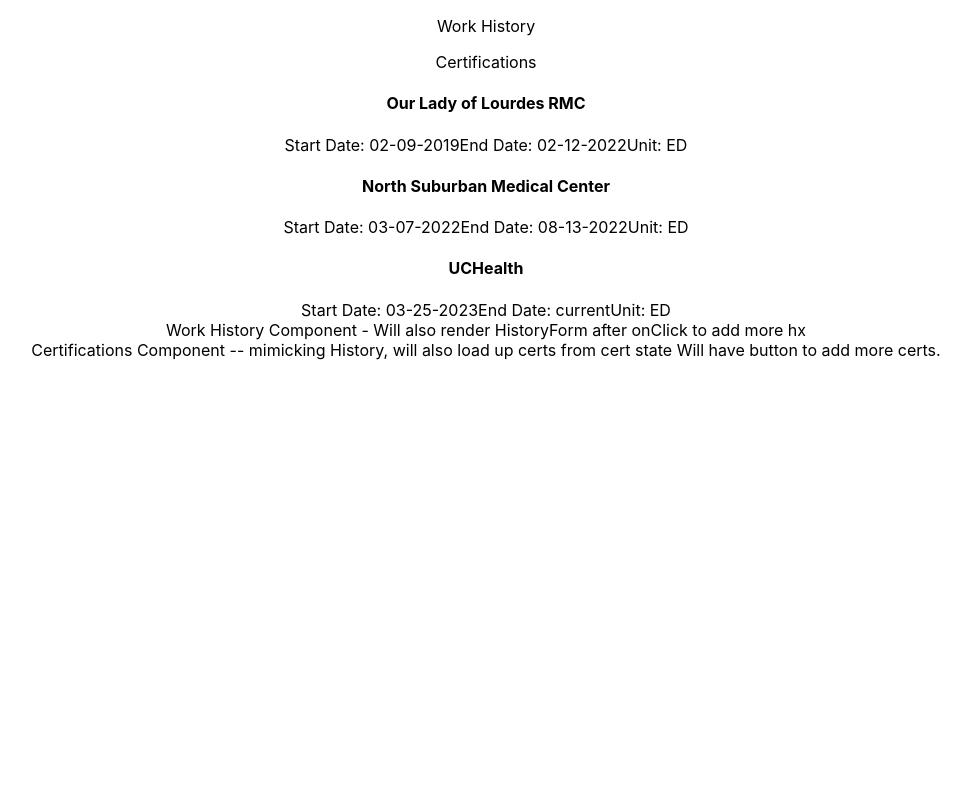
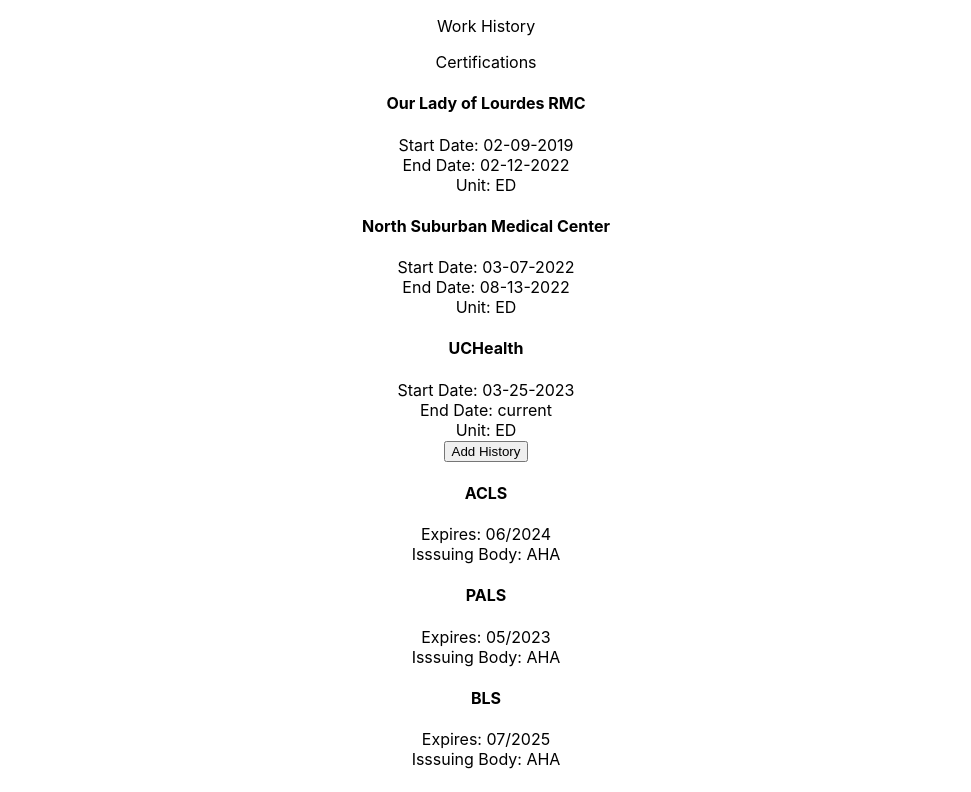
Before and after one commit to ellenbrianne/ultimate-nurse, a React (Create React App) app: page / in a window 1280 px wide. Shown: the top 792 px of the page, without its empty margins (154-1125 px from the left). Built offline with nearby package versions, Linux system fonts and the light colour scheme; data requests are answered from the project's data file.

Commit message:
GET request & setting state for certs, certifications & cert card components

```diff
--- a/src/App.js
+++ b/src/App.js
@@ -8,18 +8,25 @@
 
 function App() {
   const [history, setHistory] = useState([]);
+  const [certifications, setCertifications] = useState([]);
 
   useEffect(() => {
     fetch("http://localhost:3000/history")
       .then(r => r.json())
       .then(historyData => setHistory(historyData))
+
+    fetch("http://localhost:3000/certifications")
+      .then(r => r.json())
+      .then(certData => setCertifications(certData))
   }, []);
+
+
 
   return (
     <div className="App">
       <NavBar />
       <History history={history}/>
-      <Certifications />
+      <Certifications certs={certifications}/>
     </div>
   );
 }
--- /dev/null
+++ b/src/components/CertCard.js
@@ -0,0 +1,14 @@
+const CertCard = ({ cert }) => {
+
+    const { id, type, expiration, body } = cert;
+
+    return (
+        <div>
+            <h4>{type}</h4>
+            Expires: {expiration} <br/>
+            Isssuing Body: {body} <br/>
+        </div>
+    )
+};
+
+export default CertCard;
--- a/src/components/Certifications.js
+++ b/src/components/Certifications.js
@@ -1,8 +1,14 @@
-const Certifications = () => {
+import CertCard from "./CertCard";
+
+const Certifications = ({ certs }) => {
+
+    const certDisplay = certs.map(cert => {
+        return <CertCard key={cert.id} cert={cert} />
+    });
+
     return (
         <div>
-            Certifications Component -- mimicking History, will also load up certs from cert state
-            Will have button to add more certs.
+            {certDisplay}
         </div>
     )
 };
--- a/src/components/History.js
+++ b/src/components/History.js
@@ -9,7 +9,7 @@
     return (
         <div>
             {historyDisplay}
-            Work History Component - Will also render HistoryForm after onClick to add more hx
+            <button>Add History</button>
         </div>
     )
 };
--- a/src/components/HistoryCard.js
+++ b/src/components/HistoryCard.js
@@ -1,12 +1,15 @@
 const HistoryCard = ({ hx }) => {
-    const { facility, unit, start, end } = hx;
+
+    const { id, facility, unit, start, end } = hx;
 
     return (
         <div>
-           <h4>{facility}</h4>
-            Start Date: {start}
-            End Date: {end}
-            Unit: {unit}
+            <div className="hx card">
+                <h4>{facility}</h4>
+                Start Date: {start} <br/>
+                End Date: {end} <br/>
+                Unit: {unit}
+            </div>
         </div>
     )
 };
```
